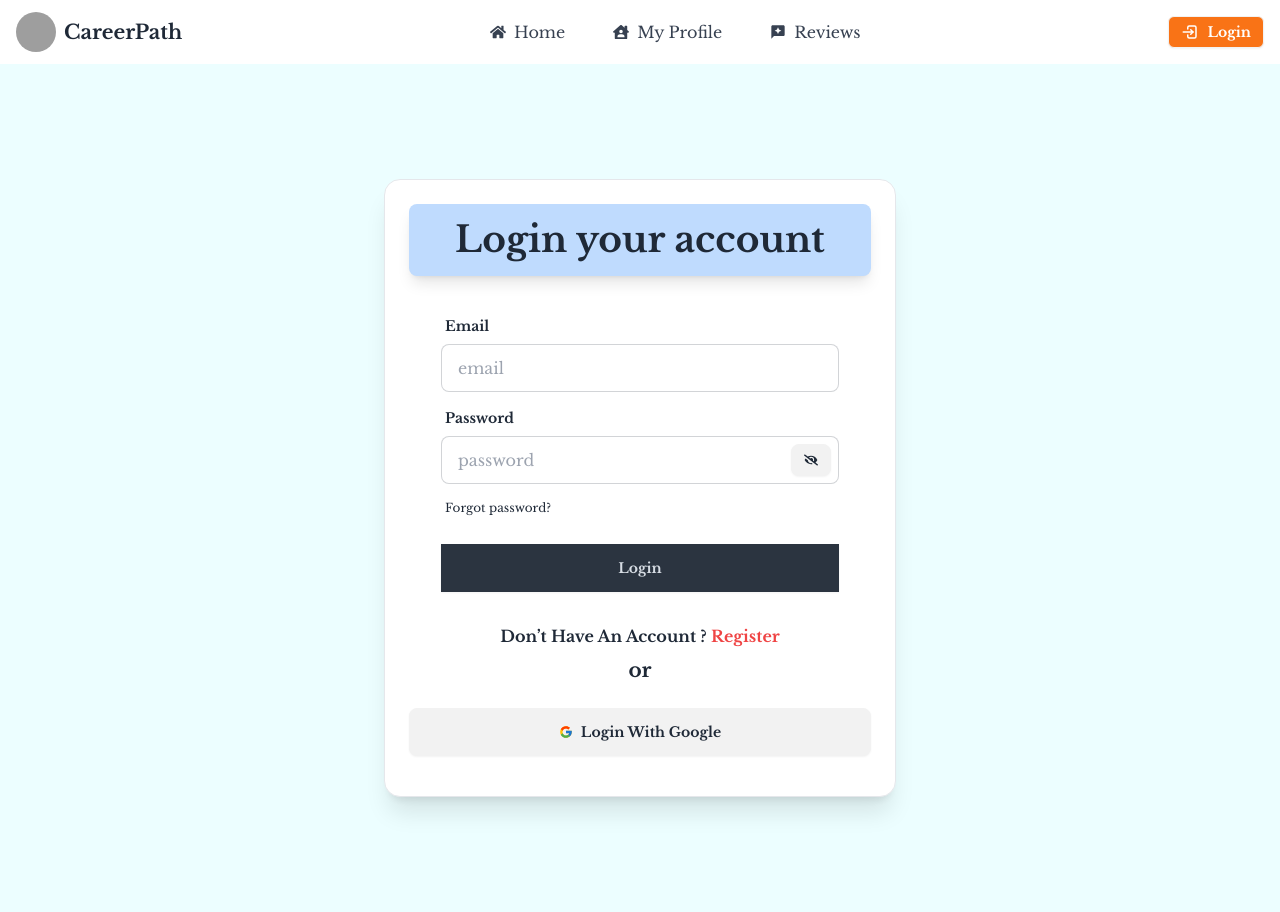
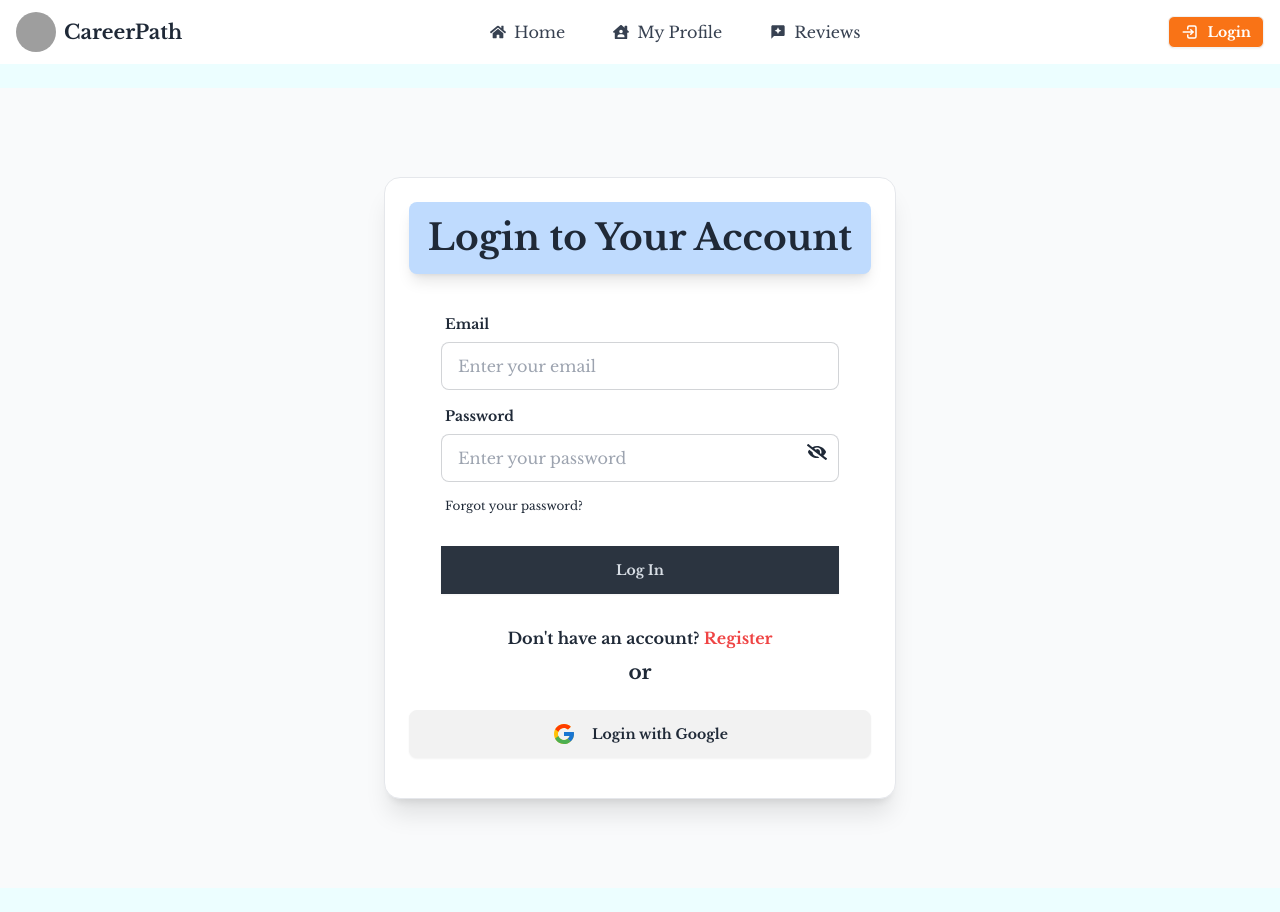
Before and after one commit to GolamRabbaniSajib/career-counseling, a React (Vite) app: page /auth/login in a window 1280 px wide. Built offline with nearby package versions, Linux system fonts and the light colour scheme; no server answers; grey boxes are pictures that could not be loaded.

Commit message:
modify login

```diff
--- a/src/pages/LogIn.jsx
+++ b/src/pages/LogIn.jsx
@@ -7,71 +7,74 @@ import { signInWithPopup } from "firebase/auth";
 import { FaEye, FaEyeSlash } from "react-icons/fa";
 import { Helmet } from "react-helmet-async";
 
+// Toast Notification Function
+const notify = (message, type = "success") => {
+  const options = {
+    position: "top-center",
+    autoClose: 5000,
+    hideProgressBar: false,
+    closeOnClick: true,
+    pauseOnHover: true,
+    draggable: true,
+    progress: undefined,
+    theme: "colored",
+  };
+  type === "success"
+    ? toast.success(message, options)
+    : toast.warn(message, options);
+};
+
 const LogIn = () => {
   const [show, setShow] = useState(false);
   const { logIn, setUser, googleProvider } = useContext(AuthContext);
   const [error, setError] = useState({});
   const location = useLocation();
   const navigate = useNavigate();
+
   const handleSubmit = (e) => {
     e.preventDefault();
-    // get form data
     const form = new FormData(e.target);
     const email = form.get("email");
     const password = form.get("password");
-    console.log(email, password);
+
     logIn(email, password)
       .then((result) => {
         const user = result.user;
         setUser(user);
-        toast.success("Successfully Login", {
-          position: "top-center",
-          autoClose: 5000,
-          hideProgressBar: false,
-          closeOnClick: true,
-          pauseOnHover: true,
-          draggable: true,
-          progress: undefined,
-          theme: "colored",
-        });
-        navigate(location?.state ? location.state : "/");
+        notify("Successfully logged in");
+        navigate(location?.state || "/");
       })
       .catch((errors) => {
-        setError({ ...error, login: errors.code });
-        toast.warn(`${errors.code}`, {
-          position: "top-center",
-          autoClose: 5000,
-          hideProgressBar: false,
-          closeOnClick: true,
-          pauseOnHover: true,
-          draggable: true,
-          progress: undefined,
-          theme: "colored",
-        });
+        setError({ ...error, login: errors.message });
+        notify(errors.message, "error");
       });
   };
+
   const handleGoogleLogin = () => {
     signInWithPopup(auth, googleProvider)
-    .then(result => {
-        console.log(result)
-        navigate(location?.state ? location.state : "/");
-    })
-    .catch(error =>{
-        console.log(error)
-    })
-}
+      .then((result) => {
+        navigate(location?.state || "/");
+      })
+      .catch((error) => {
+        console.error(error);
+        notify("Google login failed", "error");
+      });
+  };
+
   return (
-    <div className="flex justify-center items-center min-h-screen">
+    <div className="flex justify-center items-center min-h-screen bg-gray-50">
       <Helmet>
         <title>Career | Login</title>
       </Helmet>
+
       <div
         data-aos="zoom-in-down"
-        className="card bg-base-100 w-full max-w-lg shrink-0 shadow-xl p-6 border"
+        className="card bg-base-100 w-full max-w-lg shadow-xl p-6 border"
       >
         <h1 className="font-semibold text-4xl text-center p-4 bg-blue-200 rounded-lg shadow-lg hover:shadow-indigo-500/50">
-          Login your account
+          Login to Your Account
         </h1>
+
         <form onSubmit={handleSubmit} className="card-body">
           <div className="form-control">
             <label className="label">
@@ -80,65 +83,74 @@ const LogIn = () => {
             <input
               name="email"
               type="email"
-              placeholder="email"
+              placeholder="Enter your email"
               className="input input-bordered"
               required
             />
           </div>
+
           <div className="form-control relative">
             <label className="label">
               <span className="label-text font-bold">Password</span>
             </label>
             <input
               name="password"
-              type={show? 'text' : 'password'}
-              placeholder="password"
+              type={show ? "text" : "password"}
+              placeholder="Enter your password"
               className="input input-bordered"
               required
             />
-            <span onClick={() => setShow(!show)} className="btn btn-sm absolute right-2 top-11">{show? <FaEye /> : <FaEyeSlash />}</span>
+            <button
+              type="button"
+              onClick={() => setShow(!show)}
+              className="absolute right-3 top-11 text-xl"
+              aria-label="Toggle password visibility"
+            >
+              {show ? <FaEye /> : <FaEyeSlash />}
+            </button>
           </div>
+
           {error?.login && (
-              <label className="label py-2 px-3 bg-red-400 text-black text-sm">
-                {error.login}
-              </label>
-            )}
-            <label className="label">
-              <Link to="/auth/forgot" className="label-text-alt link link-hover">
-                Forgot password?
-              </Link>
+            <label className="label py-2 px-3 bg-red-400 text-black text-sm">
+              {error.login}
             </label>
-          <div className="form-control mt-3">
-            <button className="btn btn-neutral  hover:shadow-indigo-500/50 font-semibold  rounded-none">
-              Login
+          )}
+
+          <label className="label">
+            <Link to="/auth/forgot" className="label-text-alt link link-hover">
+              Forgot your password?
+            </Link>
+          </label>
+
+          <div className="form-control mt-4">
+            <button className="btn btn-neutral font-semibold rounded-none hover:shadow-indigo-500/50">
+              Log In
             </button>
           </div>
         </form>
+
         <p className="font-semibold text-center">
-          Don’t Have An Account ?{" "}
+          Don't have an account?{" "}
           <Link className="text-red-500" to="/auth/register">
             Register
           </Link>
         </p>
+
         <p className="py-2 text-center text-xl font-semibold">or</p>
-        <div className="*:w-full py-4">
-          <button onClick={handleGoogleLogin} className="btn">
-            <FcGoogle /> Login With Google
+
+        <div className="w-full py-4">
+          <button
+            onClick={handleGoogleLogin}
+            className="btn flex items-center justify-center space-x-2 w-full"
+            aria-label="Login with Google"
+          >
+            <FcGoogle className="text-2xl" />
+            <span>Login with Google</span>
           </button>
         </div>
       </div>
-      <ToastContainer
-        position="top-center"
-        autoClose={5000}
-        hideProgressBar={false}
-        newestOnTop={false}
-        closeOnClick
-        rtl={false}
-        pauseOnFocusLoss
-        draggable
-        pauseOnHover
-        theme="colored"
-      />
+
+      <ToastContainer />
     </div>
   );
 };
```
